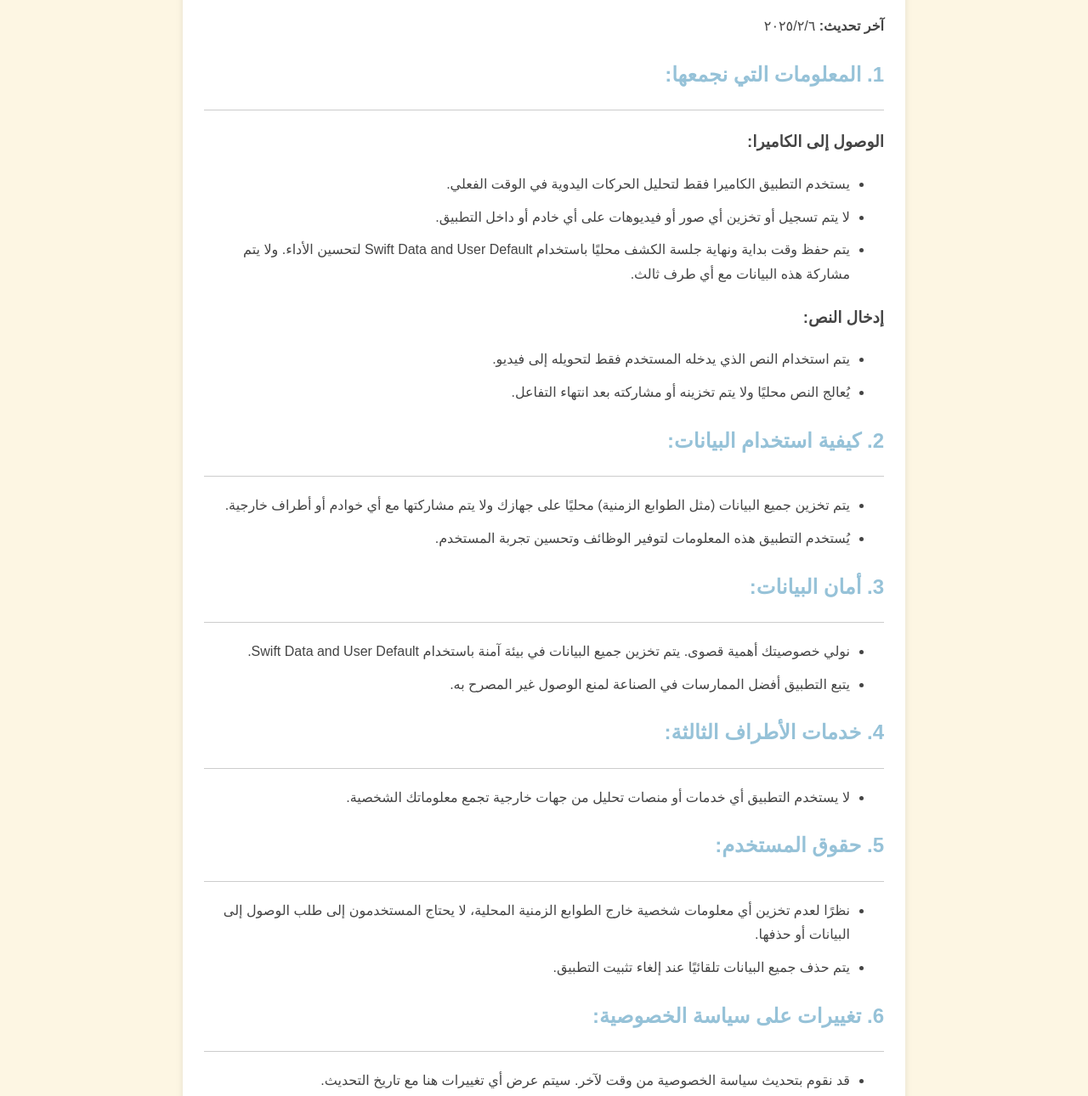
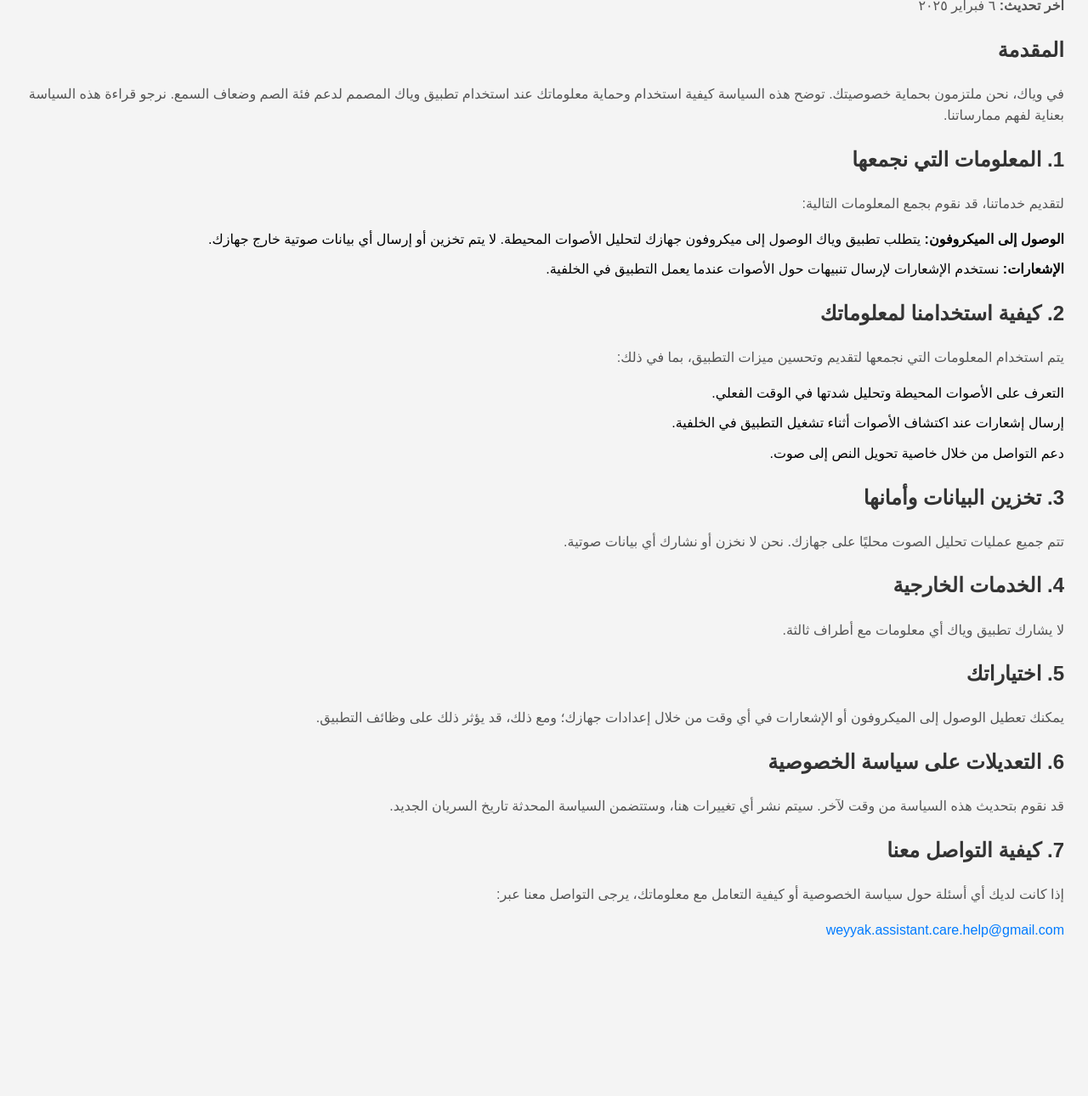
Before and after one commit to AbeerX/PrivacyAndPolice, a plain HTML site: page index.html in a window 1280 px wide. Shown: the part 128-1418 px from the top of the page at 85% size. After the commit the page ends 1279 px from the top, so only its background shows below. Drawn offline with Linux system fonts and the light colour scheme.

Commit message:
Update index.html

```diff
--- a/index.html
+++ b/index.html
@@ -1,216 +1,77 @@
+
   <!DOCTYPE html>
 <html lang="ar">
 <head>
     <meta charset="UTF-8">
     <meta name="viewport" content="width=device-width, initial-scale=1.0">
-  <title>سياسة الخصوصية - تطبيق وياك </title>
+    <title>سياسة الخصوصية - تطبيق وياك</title>
     <style>
         body {
             font-family: Arial, sans-serif;
-      background-color: #fdf6e3;
-      margin: 0;
-      padding: 20px;
-      line-height: 1.8;
-      color: #444;
-    }
-
-    /* تنسيق النصوص العربية */
-    .arabic {
+            line-height: 1.6;
             direction: rtl;
             text-align: right;
+            padding: 20px;
+            background-color: #f4f4f4;
         }
-
-    /* تنسيق النصوص الإنجليزية */
-    .english {
-      direction: ltr;
-      text-align: left;
+        h1, h2 {
+            color: #333;
         }
-
-    .container {
-      max-width: 800px;
-      margin: auto;
-      background: #fff;
-      padding: 25px;
-      box-shadow: 0 4px 8px rgba(0, 0, 0, 0.1);
-      border-radius: 8px;
-      margin-bottom: 20px;
+        p {
+            font-size: 1rem;
+            color: #555;
         }
-
-    h1 {
-      color: #96c2d8;
-      text-align: center;
+        ul {
+            list-style-type: none;
+            padding: 0;
         }
-
-    h2 {
-      color: #96c2d8;
-      margin-top: 20px;
-    }
-
-    ul {
-      margin-left: 20px;
-      padding-left: 0;
-    }
-
         li {
             margin-bottom: 10px;
         }
-
-    hr {
-      border: none;
-      height: 1px;
-      background-color: #ccc;
-      margin: 20px 0;
-    }
-
-    /* الخطوط الفاصلة للعربية */
-    .arabic hr {
-      margin-left: auto;
-      margin-right: 0;
-    }
-
-    /* الخطوط الفاصلة للإنجليزية */
-    .english hr {
-      margin-right: auto;
-      margin-left: 0;
-    }
-
-    a {
-      color: #d35400;
+        .contact-info a {
+            color: #007bff;
             text-decoration: none;
-      transition: color 0.3s ease;
-    }
-
-    a:hover {
-      color: #e67e22;
         }
     </style>
 </head>
 <body>
+    <h1>سياسة الخصوصية - تطبيق وياك</h1>
+    <p><strong>آخر تحديث:</strong> ٦ فبراير ٢٠٢٥</p>
 
-  <!-- قسم النص العربي -->
-  <div class="container arabic">
-    <h1>سياسة الخصوصية لتطبيق صّوت</h1>
-    <p><strong>آخر تحديث:</strong> <span id="last-updated-ar"></span></p>
+    <h2>المقدمة</h2>
+    <p>في وياك، نحن ملتزمون بحماية خصوصيتك. توضح هذه السياسة كيفية استخدام وحماية معلوماتك عند استخدام تطبيق وياك المصمم لدعم فئة الصم وضعاف السمع. نرجو قراءة هذه السياسة بعناية لفهم ممارساتنا.</p>
 
-    <h2>1. المعلومات التي نجمعها:</h2>
-    <hr>
-    <h3>الوصول إلى الكاميرا:</h3>
+    <h2>1. المعلومات التي نجمعها</h2>
+    <p>لتقديم خدماتنا، قد نقوم بجمع المعلومات التالية:</p>
     <ul>
-      <li>يستخدم التطبيق الكاميرا فقط لتحليل الحركات اليدوية في الوقت الفعلي.</li>
-      <li>لا يتم تسجيل أو تخزين أي صور أو فيديوهات على أي خادم أو داخل التطبيق.</li>
-      <li>يتم حفظ وقت بداية ونهاية جلسة الكشف محليًا باستخدام Swift Data and User Default لتحسين الأداء. ولا يتم مشاركة هذه البيانات مع أي طرف ثالث.</li>
+        <li><strong>الوصول إلى الميكروفون:</strong> يتطلب تطبيق وياك الوصول إلى ميكروفون جهازك لتحليل الأصوات المحيطة. لا يتم تخزين أو إرسال أي بيانات صوتية خارج جهازك.</li>
+        <li><strong>الإشعارات:</strong> نستخدم الإشعارات لإرسال تنبيهات حول الأصوات عندما يعمل التطبيق في الخلفية.</li>
     </ul>
 
-    <h3>إدخال النص:</h3>
+    <h2>2. كيفية استخدامنا لمعلوماتك</h2>
+    <p>يتم استخدام المعلومات التي نجمعها لتقديم وتحسين ميزات التطبيق، بما في ذلك:</p>
     <ul>
-      <li>يتم استخدام النص الذي يدخله المستخدم فقط لتحويله إلى فيديو.</li>
-      <li>يُعالج النص محليًا ولا يتم تخزينه أو مشاركته بعد انتهاء التفاعل.</li>
+        <li>التعرف على الأصوات المحيطة وتحليل شدتها في الوقت الفعلي.</li>
+        <li>إرسال إشعارات عند اكتشاف الأصوات أثناء تشغيل التطبيق في الخلفية.</li>
+        <li>دعم التواصل من خلال خاصية تحويل النص إلى صوت.</li>
     </ul>
 
-    <h2>2. كيفية استخدام البيانات:</h2>
-    <hr>
-    <ul>
-      <li>يتم تخزين جميع البيانات (مثل الطوابع الزمنية) محليًا على جهازك ولا يتم مشاركتها مع أي خوادم أو أطراف خارجية.</li>
-      <li>يُستخدم التطبيق هذه المعلومات لتوفير الوظائف وتحسين تجربة المستخدم.</li>
-    </ul>
+    <h2>3. تخزين البيانات وأمانها</h2>
+    <p>تتم جميع عمليات تحليل الصوت محليًا على جهازك. نحن لا نخزن أو نشارك أي بيانات صوتية.</p>
 
-    <h2>3. أمان البيانات:</h2>
-    <hr>
-    <ul>
-      <li>نولي خصوصيتك أهمية قصوى. يتم تخزين جميع البيانات في بيئة آمنة باستخدام Swift Data and User Default.</li>
-      <li>يتبع التطبيق أفضل الممارسات في الصناعة لمنع الوصول غير المصرح به.</li>
-    </ul>
+    <h2>4. الخدمات الخارجية</h2>
+    <p>لا يشارك تطبيق وياك أي معلومات مع أطراف ثالثة.</p>
 
-    <h2>4. خدمات الأطراف الثالثة:</h2>
-    <hr>
-    <ul>
-      <li>لا يستخدم التطبيق أي خدمات أو منصات تحليل من جهات خارجية تجمع معلوماتك الشخصية.</li>
-    </ul>
+    <h2>5. اختياراتك</h2>
+    <p>يمكنك تعطيل الوصول إلى الميكروفون أو الإشعارات في أي وقت من خلال إعدادات جهازك؛ ومع ذلك، قد يؤثر ذلك على وظائف التطبيق.</p>
 
-    <h2>5. حقوق المستخدم:</h2>
-    <hr>
-    <ul>
-      <li>نظرًا لعدم تخزين أي معلومات شخصية خارج الطوابع الزمنية المحلية، لا يحتاج المستخدمون إلى طلب الوصول إلى البيانات أو حذفها.</li>
-      <li>يتم حذف جميع البيانات تلقائيًا عند إلغاء تثبيت التطبيق.</li>
-    </ul>
+    <h2>6. التعديلات على سياسة الخصوصية</h2>
+    <p>قد نقوم بتحديث هذه السياسة من وقت لآخر. سيتم نشر أي تغييرات هنا، وستتضمن السياسة المحدثة تاريخ السريان الجديد.</p>
 
-    <h2>6. تغييرات على سياسة الخصوصية:</h2>
-    <hr>
-    <ul>
-      <li>قد نقوم بتحديث سياسة الخصوصية من وقت لآخر. سيتم عرض أي تغييرات هنا مع تاريخ التحديث.</li>
-      <li>ننصح المستخدمين بمراجعة السياسة بشكل دوري.</li>
-    </ul>
-
-    <h2>الاتصال بنا:</h2>
-    <hr>
-    <p>إذا كان لديك أي استفسارات، يمكنك التواصل معنا عبر البريد الإلكتروني: <a href="mailto:sawt.assistant.care.help@gmail.com">sawt.assistant.care.help@gmail.com</a></p>
+    <h2>7. كيفية التواصل معنا</h2>
+    <p>إذا كانت لديك أي أسئلة حول سياسة الخصوصية أو كيفية التعامل مع معلوماتك، يرجى التواصل معنا عبر:</p>
+    <div class="contact-info">
+        <p><a href="mailto:weyyak.assistant.care.help@gmail.com">weyyak.assistant.care.help@gmail.com</a></p>
     </div>
-
-  <!-- قسم النص الإنجليزي -->
-  <div class="container english">
-    <h1>Sawt App Privacy Policy</h1>
-    <p><strong>Last Updated:</strong> <span id="last-updated-en"></span></p>
-
-    <h2>1. Information We Collect:</h2>
-    <hr>
-    <p><strong>Camera Access:</strong></p>
-    <ul>
-      <li>The app uses the camera only for real-time hand gesture analysis.</li>
-      <li><strong>No photos or videos are recorded or stored</strong> on any server or within the app.</li>
-      <li>Only the <strong>start and end times</strong> of the gesture detection session are saved locally using <strong>Swift Data and User Default</strong> to improve the app’s performance. These timestamps are not shared with any third parties.</li>
-    </ul>
-
-    <p><strong>Text Input:</strong></p>
-    <ul>
-      <li>When users input text to receive a translation into video, the text is used solely for this purpose. It is processed locally and not stored or shared beyond the immediate interaction.</li>
-    </ul>
-
-    <h2>2. How We Use Your Data:</h2>
-    <hr>
-    <ul>
-      <li>All data collected (e.g., timestamps) is stored <strong>locally on your device</strong> and never shared or transmitted to external servers or third parties.</li>
-      <li>The app uses this information only to provide functionality and improve the user experience.</li>
-    </ul>
-
-    <h2>3. Data Security:</h2>
-    <hr>
-    <ul>
-      <li>We prioritize your privacy. All data is stored locally in a secure environment provided by <strong>Swift Data and User Default</strong>, and the app follows industry best practices to prevent unauthorized access.</li>
-    </ul>
-
-    <h2>4. Third-Party Services:</h2>
-    <hr>
-    <ul>
-      <li>This app does not use or integrate with third-party services or analytics platforms that collect your personal information.</li>
-    </ul>
-
-    <h2>5. User Rights:</h2>
-    <hr>
-    <ul>
-      <li>As the app stores no personal information beyond local timestamps, users do not need to request data access or deletion. All data stays on the device and is removed automatically when the app is uninstalled.</li>
-    </ul>
-
-    <h2>6. Changes to This Policy:</h2>
-    <hr>
-    <ul>
-      <li>We may update this Privacy Policy from time to time. Any changes will be reflected here, with the updated date listed above. We encourage users to review the policy periodically.</li>
-    </ul>
-
-    <h2>Contact Us:</h2>
-    <hr>
-    <p>If you have any questions, contact us at: <a href="mailto:sawt.assistant.care.help@gmail.com">sawt.assistant.care.help@gmail.com</a></p>
-  </div>
-
-  <script>
-    // تحديث التاريخ ديناميكيًا
-    const today = new Date();
-    const formattedDate = today.toLocaleDateString('ar-EG', {
-      day: 'numeric', month: 'numeric', year: 'numeric'
-    });
-
-    document.getElementById('last-updated-ar').textContent = formattedDate;
-    document.getElementById('last-updated-en').textContent = today.toLocaleDateString('en-US');
-  </script>
-
 </body>
 </html>
```
Lines whose indentation alone changed are shown as unchanged.
